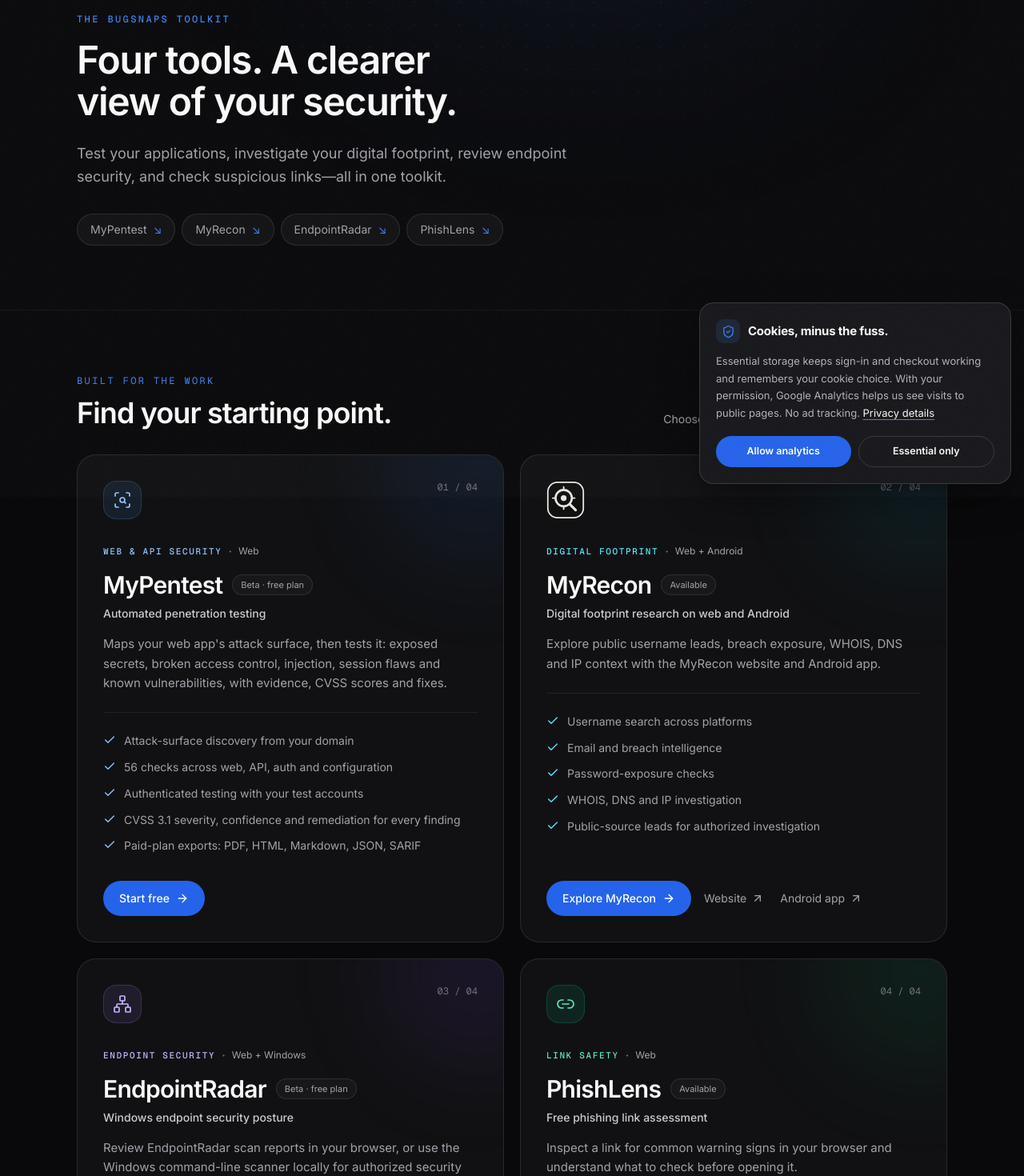
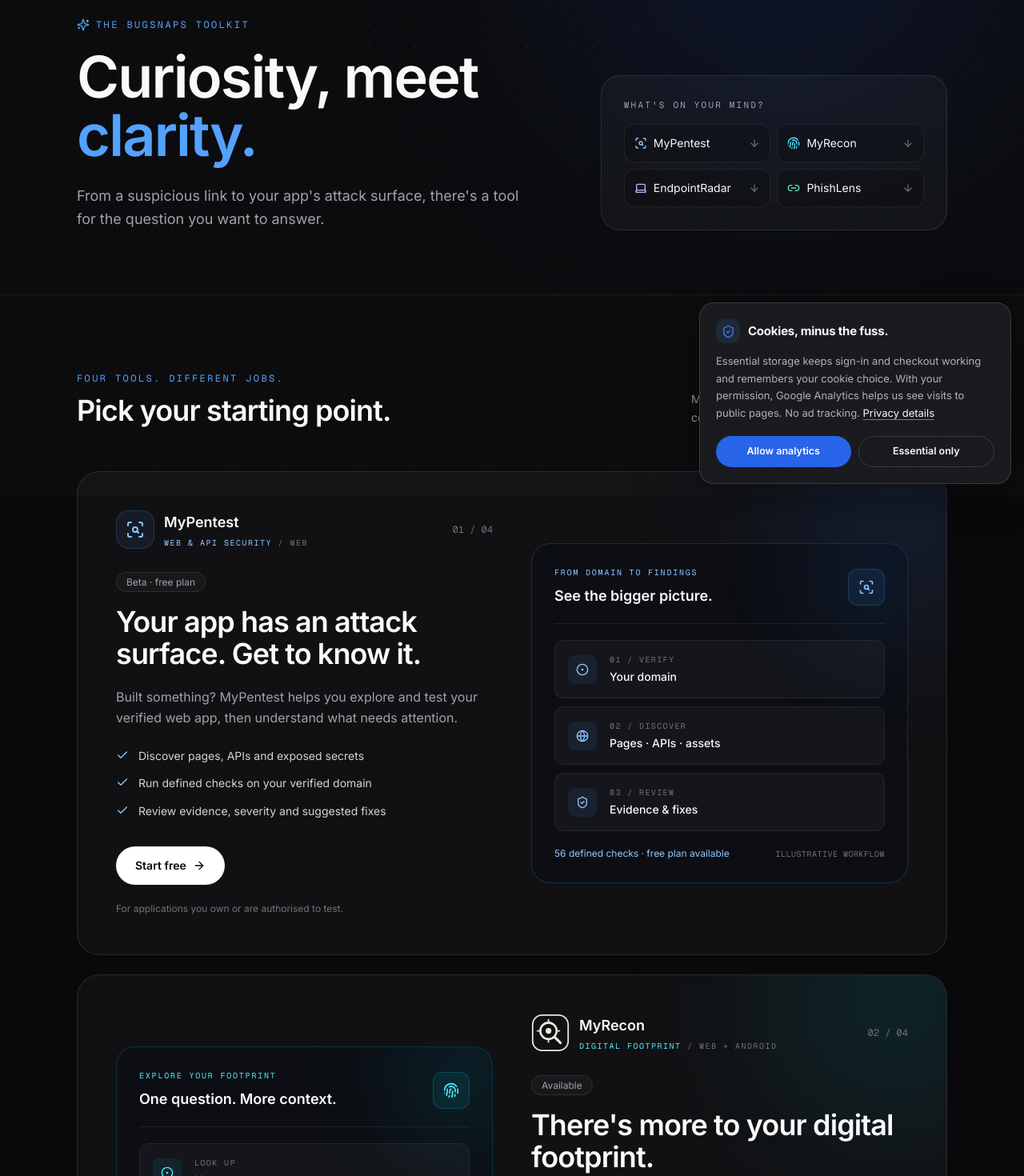
Before and after one commit to 4ryanwaliaa/BugSnaps, a Next.js app: page /products in a window 1280 px wide. Shown: the part 179-1649 px from the top of the page at 80% size. Built offline with nearby package versions, Linux system fonts and the light colour scheme; no server answers.

Commit message:
Create product showcase page

```diff
--- a/app/products/page.tsx
+++ b/app/products/page.tsx
@@ -1,43 +1,69 @@
 import type { Metadata } from "next";
 import Image from "next/image";
 import Link from "next/link";
-import { ArrowRight, ArrowUpRight, Check, Link2, Network, Radar, ScanSearch } from "lucide-react";
-import { JsonLd, PageHeader, Section, SiteShell } from "@/components/site/page-parts";
+import { ArrowDown, ArrowRight, ArrowUpRight, Check, CircleDot, Fingerprint, Globe, Laptop, Link2, ScanSearch, ShieldCheck, Sparkles } from "lucide-react";
+import { Breadcrumbs, Container, JsonLd, SiteShell } from "@/components/site/page-parts";
 import { product } from "@/lib/products";
 import { MYRECON_ANDROID_URL, MYRECON_URL, ORG_ID, absoluteUrl, pageMetadata } from "@/lib/site";
 
 export const metadata: Metadata = pageMetadata({
   title: "Products - MyPentest, EndpointRadar, PhishLens and MyRecon",
-  description:
-    "Explore BugSnaps products: MyPentest, EndpointRadar, PhishLens and MyRecon for security testing, phishing link assessment and digital footprint research.",
+  description: "Explore BugSnaps products: MyPentest, EndpointRadar, PhishLens and MyRecon for security testing, phishing link assessment and digital footprint research.",
   path: "/products",
 });
 
-const productCards = [
-  { id: "mypentest", icon: ScanSearch, category: "WEB & API SECURITY", platform: "Web", color: "text-blue-300", iconBg: "border-blue-400/20 bg-blue-400/10", glow: "bg-blue-500/10" },
-  { id: "myrecon", icon: Radar, category: "DIGITAL FOOTPRINT", platform: "Web + Android", color: "text-cyan-300", iconBg: "border-cyan-400/20 bg-cyan-400/10", glow: "bg-cyan-500/10" },
-  { id: "endpointradar", icon: Network, category: "ENDPOINT SECURITY", platform: "Web + Windows", color: "text-violet-300", iconBg: "border-violet-400/20 bg-violet-400/10", glow: "bg-violet-500/10" },
-  { id: "phishlens", icon: Link2, category: "LINK SAFETY", platform: "Web", color: "text-emerald-300", iconBg: "border-emerald-400/20 bg-emerald-400/10", glow: "bg-emerald-500/10" },
-].map((card) => ({ ...card, product: product(card.id) }));
-
-const relatedPentestPages = ["free-ai-pentesting", "website-pentesting-ai", "ai-penetration-testing"].map(product);
+const showcases = [
+  {
+    id: "mypentest", number: "01", category: "WEB & API SECURITY", platform: "WEB", icon: ScanSearch,
+    headline: "Your app has an attack surface. Get to know it.",
+    why: "Built something? MyPentest helps you explore and test your verified web app, then understand what needs attention.",
+    uses: ["Discover pages, APIs and exposed secrets", "Run defined checks on your verified domain", "Review evidence, severity and suggested fixes"],
+    note: "For applications you own or are authorised to test.",
+    color: "text-blue-300", border: "border-blue-400/20", tint: "bg-blue-400/[0.08]", glow: "bg-blue-500/15",
+    panelLabel: "FROM DOMAIN TO FINDINGS", panelTitle: "See the bigger picture.",
+    steps: [{ label: "01 / VERIFY", value: "Your domain" }, { label: "02 / DISCOVER", value: "Pages · APIs · assets" }, { label: "03 / REVIEW", value: "Evidence & fixes" }],
+    footer: "56 defined checks · free plan available",
+  },
+  {
+    id: "myrecon", number: "02", category: "DIGITAL FOOTPRINT", platform: "WEB + ANDROID", icon: Fingerprint,
+    headline: "There's more to your digital footprint.",
+    why: "Follow the clues you can actually investigate. MyRecon brings public-source research and exposure checks into one place.",
+    uses: ["Explore public username leads", "Check supported breach exposure", "Investigate domains, DNS and IP context"],
+    note: "Matches are leads, not proof of identity. Coverage varies by platform and provider.",
+    color: "text-cyan-300", border: "border-cyan-400/20", tint: "bg-cyan-400/[0.08]", glow: "bg-cyan-500/15",
+    panelLabel: "EXPLORE YOUR FOOTPRINT", panelTitle: "One question. More context.",
+    steps: [{ label: "LOOK UP", value: "Usernames" }, { label: "CHECK", value: "Breach exposure" }, { label: "EXPLORE", value: "Domains · DNS · IP" }],
+    footer: "Available on the web and Android",
+  },
+  {
+    id: "endpointradar", number: "03", category: "ENDPOINT SECURITY", platform: "WINDOWS + WEB", icon: Laptop,
+    headline: "Give your Windows endpoint a closer look.",
+    why: "A scan is only useful if you know what to do next. Turn a local endpoint report into a clearer picture of what to review.",
+    uses: ["Scan an authorised Windows machine locally", "Import a report or explore a sample", "Filter findings and review remediation guidance"],
+    note: "A point-in-time view; the free workspace handles one endpoint at a time.",
+    color: "text-violet-300", border: "border-violet-400/20", tint: "bg-violet-400/[0.08]", glow: "bg-violet-500/15",
+    panelLabel: "FROM SCAN TO NEXT STEP", panelTitle: "Make the report make sense.",
+    steps: [{ label: "01 / SCAN", value: "Windows endpoint" }, { label: "02 / IMPORT", value: "Open your JSON report" }, { label: "03 / PRIORITISE", value: "Findings & guidance" }],
+    footer: "Local scanner · browser workspace",
+  },
+  {
+    id: "phishlens", number: "04", category: "LINK SAFETY", platform: "WEB", icon: Link2,
+    headline: "That link looks a little... off.",
+    why: "Before you click, take a second look. PhishLens helps you inspect a link's destination and understand common warning signs.",
+    uses: ["See the destination hostname", "Review URL signals in plain language", "Inspect a link in your browser with no account"],
+    note: "Signals are not a safety guarantee. An optional DNS check shares the hostname with Cloudflare.",
+    color: "text-emerald-300", border: "border-emerald-400/20", tint: "bg-emerald-400/[0.08]", glow: "bg-emerald-500/15",
+    panelLabel: "LOOK BEFORE YOU CLICK", panelTitle: "A little context goes a long way.",
+    steps: [{ label: "PASTE", value: "A suspicious link" }, { label: "INSPECT", value: "Host & URL signals" }, { label: "DECIDE", value: "What to check next" }],
+    footer: "Free to use · no account required",
+  },
+].map((item) => ({ ...item, product: product(item.id) }));
 
 const itemList = {
-  "@context": "https://schema.org",
-  "@type": "ItemList",
-  name: "BugSnaps products",
-  itemListElement: productCards.map(({ product }, index) => ({
-    "@type": "ListItem",
-    position: index + 1,
-    item: {
-      "@type": "SoftwareApplication",
-      name: product.name,
-      description: product.summary,
-      applicationCategory: "SecurityApplication",
-      operatingSystem: product.id === "myrecon" ? "Web, Android" : product.id === "endpointradar" ? "Web, Windows" : "Web",
-      url: product.external ? product.href : absoluteUrl(product.href),
-      publisher: { "@id": ORG_ID },
-    },
+  "@context": "https://schema.org", "@type": "ItemList", name: "BugSnaps products",
+  itemListElement: showcases.map(({ product }, index) => ({
+    "@type": "ListItem", position: index + 1,
+    item: { "@type": "SoftwareApplication", name: product.name, description: product.summary, applicationCategory: "SecurityApplication", operatingSystem: product.id === "myrecon" ? "Web, Android" : product.id === "endpointradar" ? "Web, Windows" : "Web", url: absoluteUrl(product.href), publisher: { "@id": ORG_ID } },
   })),
 };
 
@@ -45,92 +71,70 @@
   return (
     <SiteShell>
       <JsonLd data={itemList} />
-      <PageHeader
-        crumbs={[{ name: "Products", path: "/products" }]}
-        eyebrow="The BugSnaps toolkit"
-        title="Four tools. A clearer view of your security."
-        lead="Test your applications, investigate your digital footprint, review endpoint security, and check suspicious links—all in one toolkit."
-      >
-        <nav aria-label="Jump to a product" className="flex flex-wrap gap-2">
-          {productCards.map(({ product }) => (
-            <a key={product.id} href={`#${product.id}`} className="inline-flex min-h-10 items-center gap-2 rounded-full border border-white/10 bg-white/[0.04] px-4 text-sm text-muted transition-colors hover:border-white/25 hover:text-foreground">
-              {product.name}<span aria-hidden="true" className="text-accent">↘</span>
-            </a>
-          ))}
-        </nav>
-      </PageHeader>
+      <header className="relative overflow-hidden border-b border-white/[0.07]">
+        <div aria-hidden="true" className="dot-grid absolute inset-0" />
+        <div aria-hidden="true" className="absolute -top-32 right-0 h-[500px] w-[600px] rounded-full bg-blue-600/10 blur-[130px]" />
+        <Container className="relative pt-28 pb-16 sm:pt-36 sm:pb-20">
+          <Breadcrumbs items={[{ name: "Products", path: "/products" }]} />
+          <div className="mt-10 grid gap-9 lg:grid-cols-[1fr_.7fr] lg:items-end">
+            <div>
+              <p className="flex items-center gap-2 font-mono text-xs uppercase tracking-[0.2em] text-blue-400"><Sparkles className="h-4 w-4" aria-hidden="true" /> The BugSnaps toolkit</p>
+              <h1 className="mt-5 max-w-3xl text-5xl font-semibold leading-[1.02] tracking-tight sm:text-6xl lg:text-7xl">Curiosity, meet <span className="text-blue-400">clarity.</span></h1>
+              <p className="mt-6 max-w-xl text-lg leading-relaxed text-muted">From a suspicious link to your app's attack surface, there's a tool for the question you want to answer.</p>
+            </div>
+            <div className="rounded-3xl border border-white/10 bg-white/[0.035] p-6 sm:p-7">
+              <p className="font-mono text-[11px] uppercase tracking-[0.2em] text-muted">What's on your mind?</p>
+              <nav aria-label="Jump to a product" className="mt-4 grid grid-cols-1 gap-2 sm:grid-cols-2">
+                {showcases.map(({ id, product, icon: Icon, color }) => <a key={id} href={`#${id}`} className="group flex min-h-12 items-center justify-between gap-2 rounded-xl border border-white/[0.07] bg-black/20 px-3 text-sm transition-colors hover:border-white/20 hover:bg-white/[0.05]"><span className="flex items-center gap-2"><Icon className={`h-4 w-4 ${color}`} aria-hidden="true" />{product.name}</span><ArrowDown className="h-3.5 w-3.5 text-muted-2 transition-transform group-hover:translate-y-1" aria-hidden="true" /></a>)}
+              </nav>
+            </div>
+          </div>
+        </Container>
+      </header>
 
-      <Section labelledBy="products-list" className="!pt-14 sm:!pt-20">
-        <div className="mb-8 flex flex-wrap items-end justify-between gap-4">
-          <div>
-            <p className="font-mono text-xs uppercase tracking-[0.2em] text-accent">Built for the work</p>
-            <h2 id="products-list" className="mt-3 text-3xl font-semibold tracking-tight sm:text-4xl">Find your starting point.</h2>
+      <section aria-labelledby="showcase-title" className="py-16 sm:py-24">
+        <Container>
+          <div className="mb-10 flex flex-wrap items-end justify-between gap-4 sm:mb-14">
+            <div><p className="font-mono text-xs uppercase tracking-[0.2em] text-blue-400">Four tools. Different jobs.</p><h2 id="showcase-title" className="mt-3 text-3xl font-semibold tracking-tight sm:text-4xl">Pick your starting point.</h2></div>
+            <p className="max-w-xs text-sm leading-relaxed text-muted">Made for curious people who want useful context and a clear next step.</p>
           </div>
-          <p className="max-w-sm text-sm leading-relaxed text-muted">Choose the tool that fits what you want to investigate.</p>
-        </div>
-
-        <ul className="grid gap-5 lg:grid-cols-2">
-          {productCards.map(({ product, icon: Icon, category, platform, color, iconBg, glow }, index) => (
-            <li key={product.id} id={product.id} className="flex scroll-mt-24">
-              <article className="relative flex w-full flex-col overflow-hidden rounded-[24px] border border-white/10 bg-surface p-6 sm:p-8">
-                <div aria-hidden="true" className={`pointer-events-none absolute -right-20 -top-24 h-56 w-56 rounded-full blur-3xl ${glow}`} />
-                <div className="relative flex items-start justify-between gap-4">
-                  {product.id === "myrecon" ? (
-                    <Image src="/myrecon-logo.svg" alt="" width={48} height={48} className="h-12 w-12" />
-                  ) : (
-                    <div className={`flex h-12 w-12 items-center justify-center rounded-2xl border ${iconBg} ${color}`}>
-                      <Icon className="h-6 w-6" strokeWidth={1.7} aria-hidden="true" />
+          <div className="space-y-5 sm:space-y-6">
+            {showcases.map(({ id, number, category, platform, icon: Icon, headline, why, uses, note, color, border, tint, glow, panelLabel, panelTitle, steps, footer, product }, index) => (
+              <article key={id} id={id} className="relative scroll-mt-24 overflow-hidden rounded-[28px] border border-white/10 bg-surface">
+                <div aria-hidden="true" className={`pointer-events-none absolute -right-20 -top-28 h-72 w-72 rounded-full blur-[100px] ${glow}`} />
+                <div className="relative grid gap-8 p-6 sm:p-9 lg:grid-cols-2 lg:items-center lg:gap-12 lg:p-12">
+                  <div className={index % 2 ? "lg:order-2" : ""}>
+                    <div className="flex items-center gap-3">
+                      {id === "myrecon" ? <Image src="/myrecon-logo.svg" alt="" width={48} height={48} className="h-12 w-12" /> : <span className={`flex h-12 w-12 items-center justify-center rounded-2xl border ${border} ${tint} ${color}`}><Icon className="h-6 w-6" aria-hidden="true" /></span>}
+                      <div><h3 className="text-lg font-semibold">{product.name}</h3><p className={`mt-1 font-mono text-[10px] tracking-[0.15em] ${color}`}>{category} <span className="text-muted-2">/ {platform}</span></p></div>
+                      <span className="ml-auto font-mono text-xs text-muted-2">{number} / 04</span>
                     </div>
-                  )}
-                  <span className="font-mono text-xs text-muted-2">0{index + 1} / 04</span>
-                </div>
-                <div className="relative mt-7 flex flex-wrap items-center gap-2">
-                  <span className={`font-mono text-[11px] font-medium tracking-[0.15em] ${color}`}>{category}</span>
-                  <span aria-hidden="true" className="text-muted-2">·</span>
-                  <span className="text-xs text-muted">{platform}</span>
-                </div>
-                <div className="relative mt-3 flex flex-wrap items-center gap-3">
-                  <h3 className="text-3xl font-semibold tracking-tight">{product.name}</h3>
-                  <span className="rounded-full border border-white/10 bg-white/[0.03] px-2.5 py-1 text-[11px] text-muted">
-                    {product.status === "beta" ? "Beta · free plan" : product.status === "available" ? "Available" : "Coming soon"}
-                  </span>
-                </div>
-                <p className="relative mt-2 text-sm font-medium text-foreground/80">{product.tagline}</p>
-                <p className="relative mt-4 max-w-xl text-[15px] leading-relaxed text-muted">{product.summary}</p>
-                <ul className="relative mt-6 flex-1 space-y-2.5 border-t border-white/[0.07] pt-6">
-                  {product.capabilities.map((capability) => (
-                    <li key={capability} className="flex gap-2.5 text-sm leading-relaxed text-muted">
-                      <Check className={`mt-0.5 h-4 w-4 flex-none ${color}`} aria-hidden="true" />
-                      {capability}
-                    </li>
-                  ))}
-                </ul>
-                <div className="relative mt-8 flex flex-wrap items-center gap-3">
-                  <Link href={product.href} className="inline-flex min-h-11 items-center justify-center gap-2 rounded-full bg-primary px-5 py-2 text-sm font-medium text-white transition-colors hover:bg-accent">
-                    {product.cta}<ArrowRight className="h-4 w-4" aria-hidden="true" />
-                  </Link>
-                  {product.id === "myrecon" && (
-                    <>
-                      <a href={MYRECON_URL} className="inline-flex min-h-11 items-center gap-1.5 px-1 text-sm text-muted transition-colors hover:text-foreground">Website <ArrowUpRight className="h-4 w-4" aria-hidden="true" /></a>
-                      <a href={MYRECON_ANDROID_URL} className="inline-flex min-h-11 items-center gap-1.5 px-1 text-sm text-muted transition-colors hover:text-foreground">Android app <ArrowUpRight className="h-4 w-4" aria-hidden="true" /></a>
-                    </>
-                  )}
+                    <div className="mt-7"><span className="rounded-full border border-white/10 bg-white/[0.03] px-3 py-1 text-xs text-muted">{product.status === "beta" ? "Beta · free plan" : product.status === "available" ? "Available" : "Coming soon"}</span></div>
+                    <h4 className="mt-5 max-w-lg text-3xl font-semibold leading-[1.1] tracking-tight sm:text-4xl">{headline}</h4>
+                    <p className="mt-5 max-w-lg text-[15px] leading-relaxed text-muted sm:text-base">{why}</p>
+                    <ul className="mt-6 space-y-3">{uses.map((use) => <li key={use} className="flex gap-3 text-sm leading-relaxed text-zinc-300"><Check className={`mt-0.5 h-4 w-4 shrink-0 ${color}`} aria-hidden="true" />{use}</li>)}</ul>
+                    <div className="mt-8 flex flex-wrap items-center gap-x-5 gap-y-3">
+                      <Link href={product.href} className="inline-flex min-h-12 items-center gap-2 rounded-full bg-white px-6 text-sm font-semibold text-zinc-950 transition-colors hover:bg-blue-200">{product.cta}<ArrowRight className="h-4 w-4" aria-hidden="true" /></Link>
+                      {id === "myrecon" && <><a href={MYRECON_URL} className="inline-flex min-h-10 items-center gap-1 text-sm text-muted hover:text-white">Website <ArrowUpRight className="h-4 w-4" aria-hidden="true" /></a><a href={MYRECON_ANDROID_URL} className="inline-flex min-h-10 items-center gap-1 text-sm text-muted hover:text-white">Android app <ArrowUpRight className="h-4 w-4" aria-hidden="true" /></a></>}
+                    </div>
+                    <p className="mt-5 max-w-lg text-xs leading-relaxed text-muted-2">{note}</p>
+                  </div>
+                  <div className={`relative overflow-hidden rounded-[24px] border ${border} bg-[#0c0e13] p-5 sm:p-7 ${index % 2 ? "lg:order-1" : ""}`}>
+                    <div aria-hidden="true" className={`absolute -right-12 -top-12 h-40 w-40 rounded-full blur-3xl ${glow}`} />
+                    <div className="relative flex items-center justify-between border-b border-white/[0.08] pb-5"><div><p className={`font-mono text-[10px] tracking-[0.18em] ${color}`}>{panelLabel}</p><p className="mt-2 text-lg font-semibold">{panelTitle}</p></div><span className={`rounded-xl border p-3 ${border} ${tint} ${color}`}><Icon className="h-5 w-5" aria-hidden="true" /></span></div>
+                    <div className="relative mt-5 space-y-2.5">{steps.map((step, i) => <div key={step.label} className="flex items-center gap-4 rounded-xl border border-white/[0.07] bg-white/[0.035] p-4"><span className={`flex h-9 w-9 shrink-0 items-center justify-center rounded-lg ${tint} ${color}`}>{i === 0 ? <CircleDot className="h-4 w-4" aria-hidden="true" /> : i === 1 ? <Globe className="h-4 w-4" aria-hidden="true" /> : <ShieldCheck className="h-4 w-4" aria-hidden="true" />}</span><div><p className="font-mono text-[10px] tracking-[0.14em] text-muted-2">{step.label}</p><p className="mt-1 text-sm font-medium">{step.value}</p></div></div>)}</div>
+                    <div className="relative mt-5 flex flex-wrap items-center justify-between gap-2"><p className={`text-xs ${color}`}>{footer}</p><span className="font-mono text-[10px] uppercase tracking-wider text-muted-2">Illustrative workflow</span></div>
+                  </div>
                 </div>
               </article>
-            </li>
-          ))}
-        </ul>
-
-        <div className="mt-8 flex flex-col gap-4 rounded-2xl border border-white/[0.07] bg-white/[0.02] p-6 sm:flex-row sm:items-center sm:justify-between">
-          <div>
-            <h2 className="font-semibold">Explore MyPentest in more detail</h2>
-            <p className="mt-1 text-sm text-muted">Learn about the free plan, website testing, and how to evaluate AI pentesting.</p>
+            ))}
           </div>
-          <div className="flex flex-wrap gap-x-5 gap-y-2">
-            {relatedPentestPages.map((page) => <Link key={page.id} href={page.href} className="text-sm text-accent hover:underline">{page.name} <span aria-hidden="true">↗</span></Link>)}
+          <div className="mt-8 flex flex-col gap-4 rounded-2xl border border-white/[0.07] bg-white/[0.02] p-6 sm:flex-row sm:items-center sm:justify-between">
+            <div><h2 className="font-semibold">Want to go deeper on MyPentest?</h2><p className="mt-1 text-sm text-muted">Explore the free plan, website testing and the AI pentesting guide.</p></div>
+            <div className="flex flex-wrap gap-x-5 gap-y-2">{["free-ai-pentesting", "website-pentesting-ai", "ai-penetration-testing"].map((id) => { const page = product(id); return <Link key={id} href={page.href} className="text-sm text-accent hover:underline">{page.name} <span aria-hidden="true">↗</span></Link>; })}</div>
           </div>
-        </div>
-      </Section>
+        </Container>
+      </section>
     </SiteShell>
   );
 }
```
